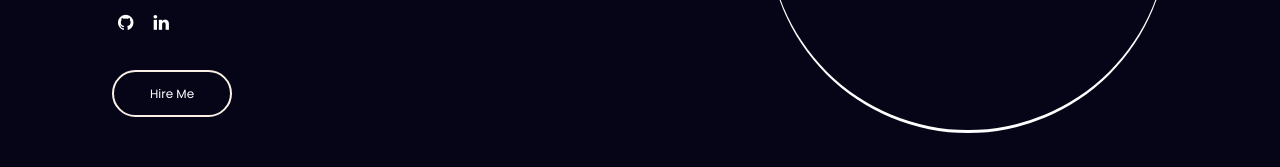
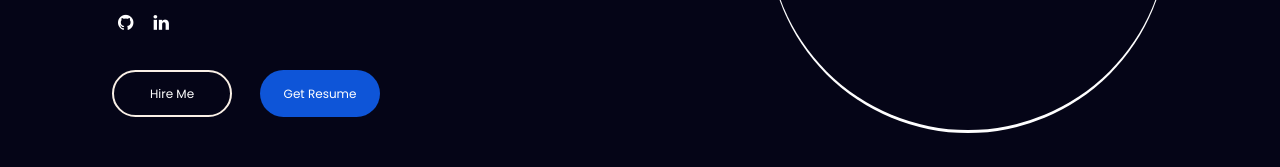
Before and after one commit to sahidshaikh23/Personal_Portfolio, a React (Create React App) app: page / in a window 1280 px wide. Shown: the part 500-667 px from the top of the page. Built offline with nearby package versions, Linux system fonts and the light colour scheme.

Commit message:
Update Frontpage.jsx

```diff
--- a/src/pages/Frontpage.jsx
+++ b/src/pages/Frontpage.jsx
@@ -51,7 +51,9 @@ function Frontpage() {
               <a href="mailto:sahidshaikh23042003@gmail.com">
                 <button className="btn primary-btn">Hire Me</button>
               </a>
-
+              <a href="https://drive.google.com/file/d/1vKAJXN4ubmhrOWfwwropy6mX-PdX5hf2/view" target='blank' download>
+                <button className="btn highlighted-btn">Get Resume</button>
+              </a>
             </div>
           </div>
           <div className="profile-picture">
```
